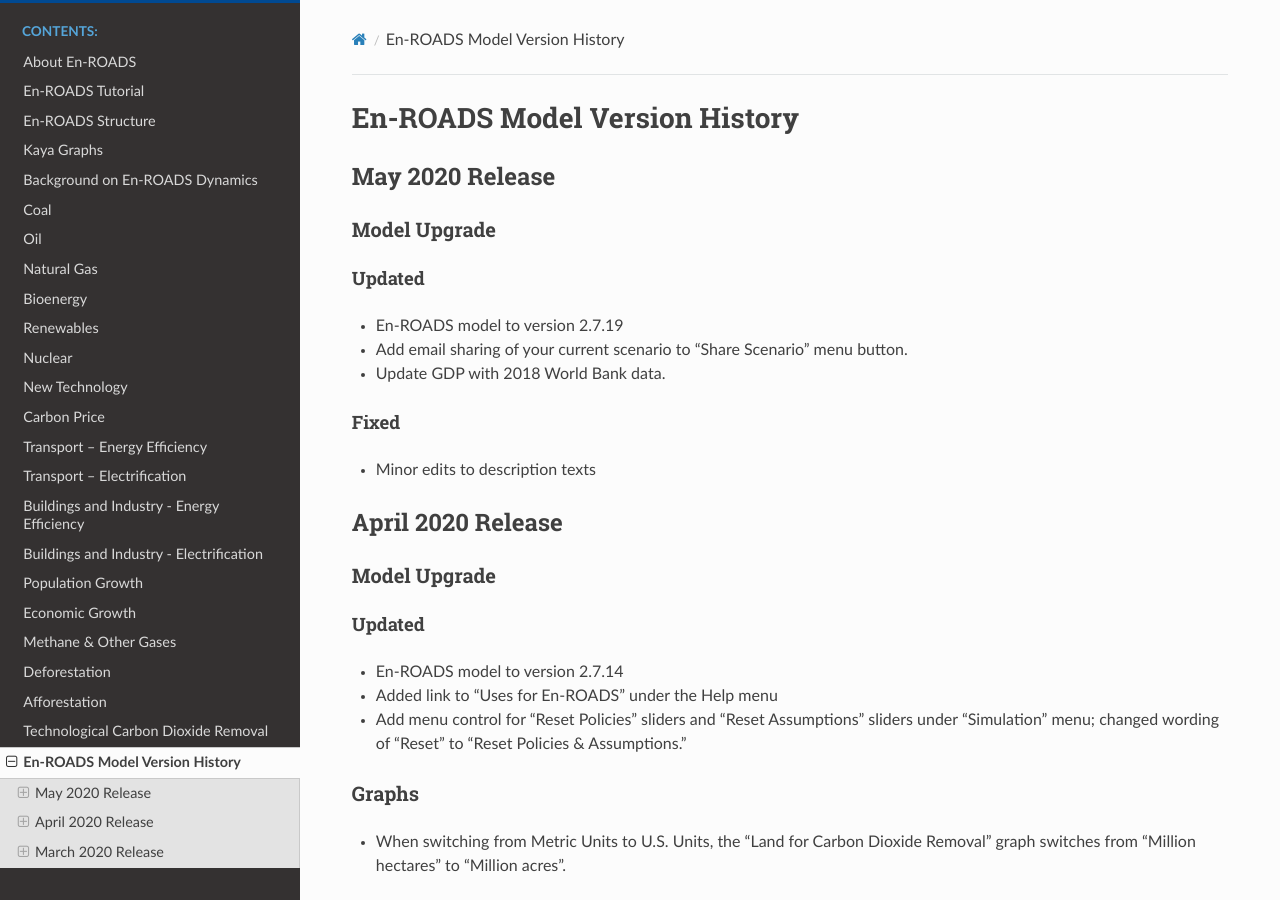
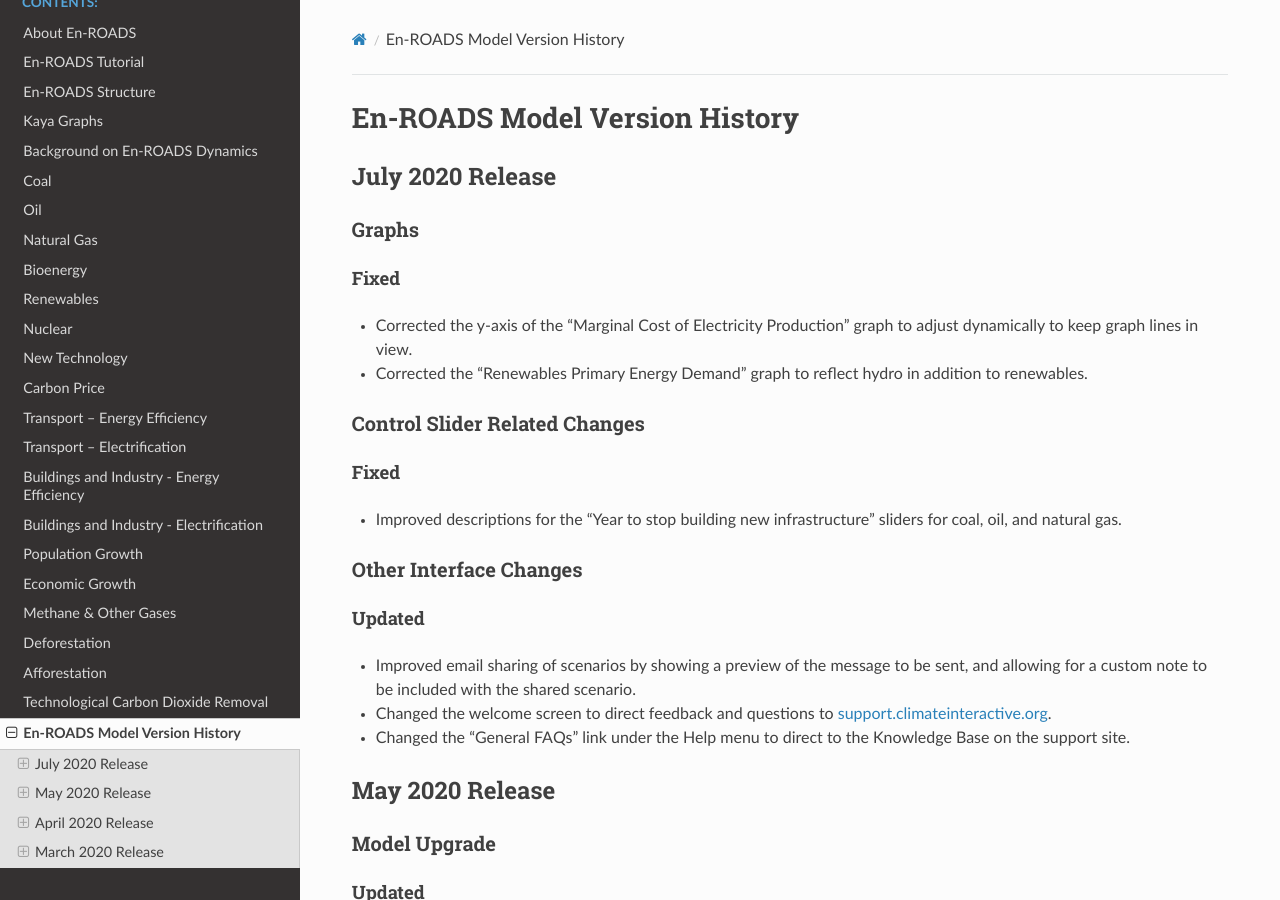
Before and after one commit to climateinteractive/enroads-guide, a Sphinx documentation site: the page built from docs/guide/changelog.rst, in a window 1280 px wide and 900 px high. Built offline with Sphinx 7.4.7 and the Read the Docs theme 2.0.0, drawn with Linux system fonts in a browser that asks for light colours.

Commit message:
Add July 2020 release notes

```diff
--- a/docs/guide/changelog.rst
+++ b/docs/guide/changelog.rst
@@ -6,6 +6,33 @@
    H1 = ------   This is only for the new version name, like "March 2020 Release"
    H2 = ~~~~~~   For main areas
    H3 = ^^^^^^   For sub areas
+
+July 2020 Release
+-----------------
+
+Graphs
+~~~~~~
+
+Fixed
+^^^^^
+- Corrected the y-axis of the "Marginal Cost of Electricity Production" graph to adjust dynamically to keep graph lines in view.
+- Corrected the "Renewables Primary Energy Demand" graph to reflect hydro in addition to renewables.
+
+Control Slider Related Changes
+~~~~~~~~~~~~~~~~~~~~~~~~~~~~~~
+
+Fixed
+^^^^^
+- Improved descriptions for the "Year to stop building new infrastructure" sliders for coal, oil, and natural gas.
+
+Other Interface Changes
+~~~~~~~~~~~~~~~~~~~~~~~
+
+Updated
+^^^^^^^
+- Improved email sharing of scenarios by showing a preview of the message to be sent, and allowing for a custom note to be included with the shared scenario.
+- Changed the welcome screen to direct feedback and questions to `support.climateinteractive.org <https://support.climateinteractive.org/>`_.
+- Changed the "General FAQs" link under the Help menu to direct to the Knowledge Base on the support site.
 
 
 May 2020 Release
```
